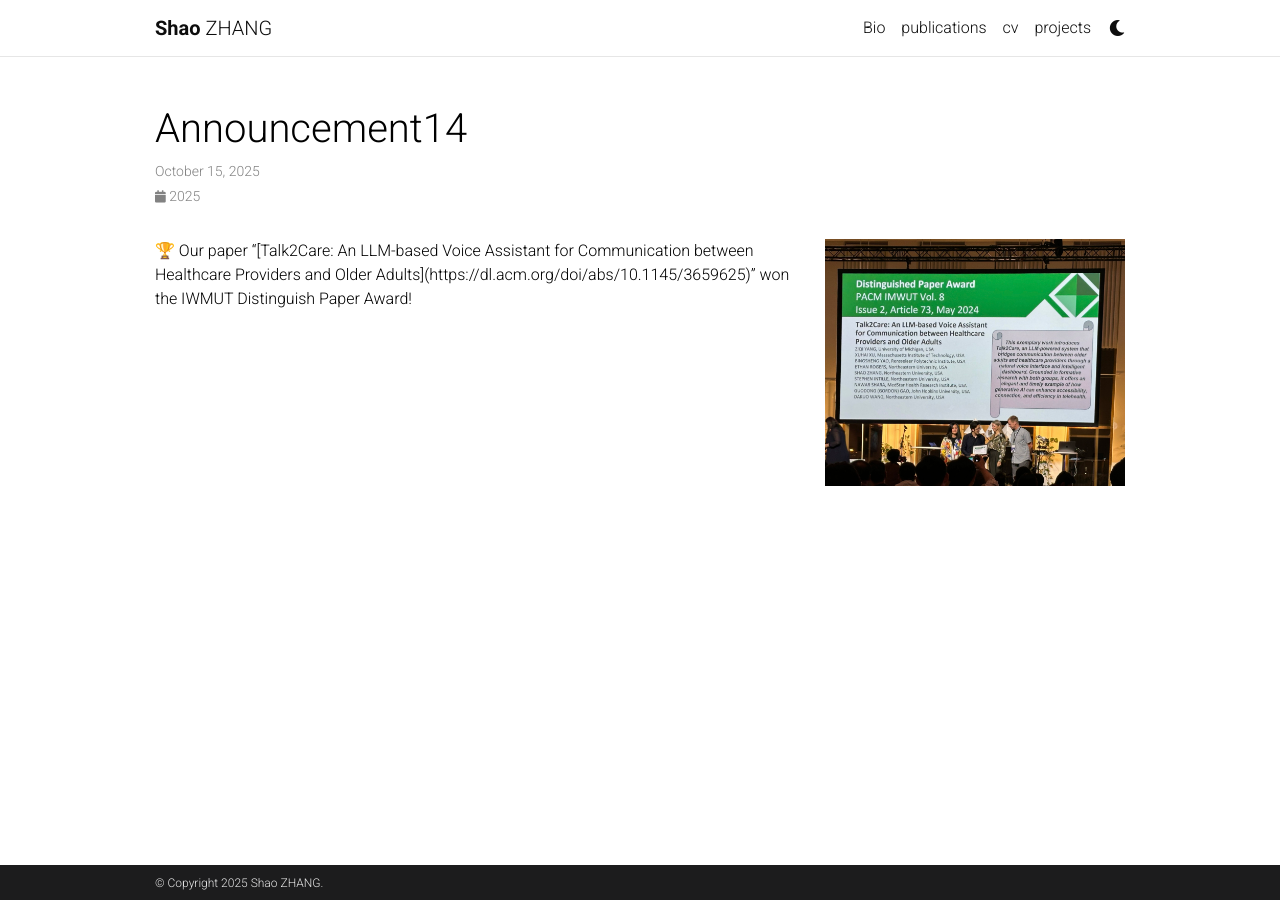
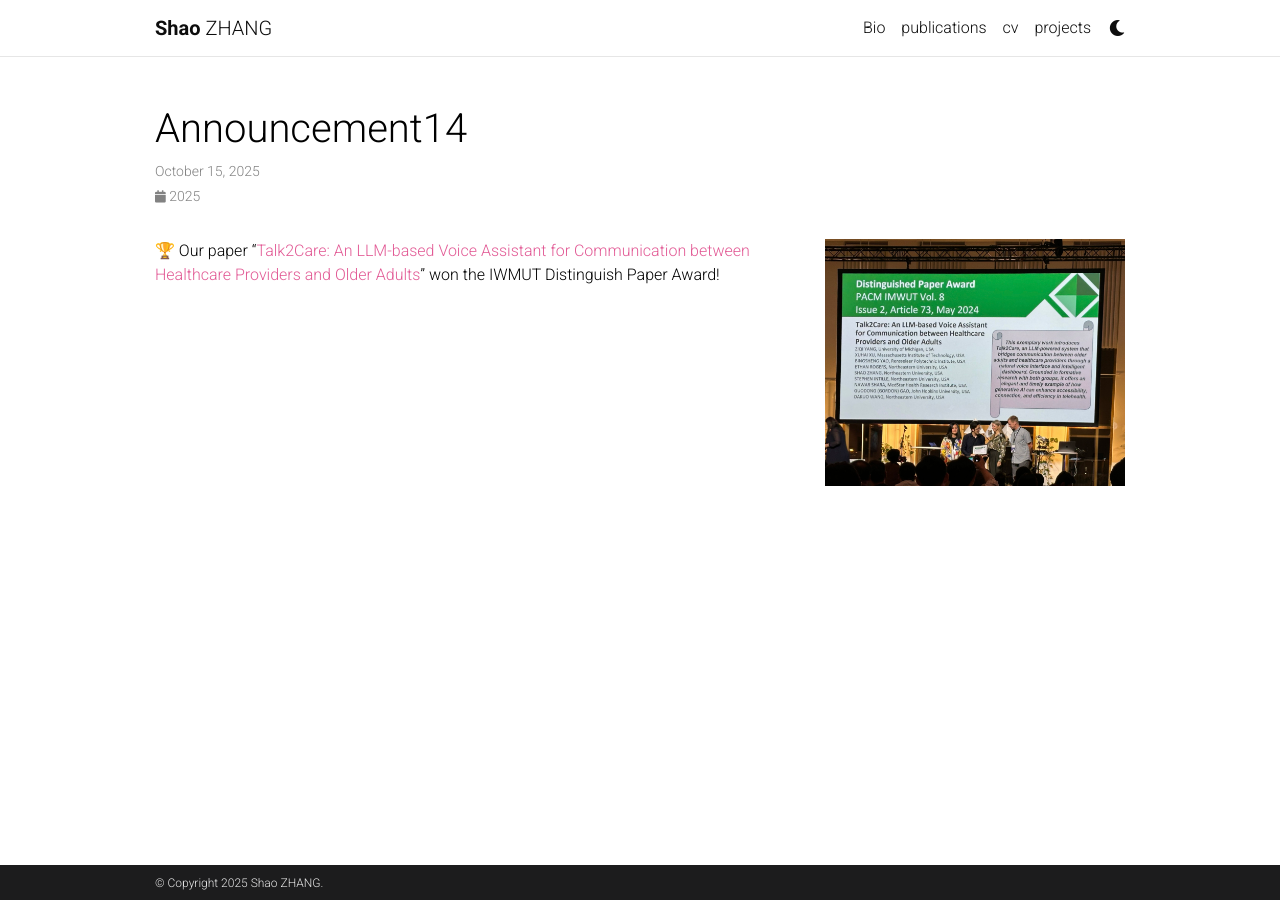
Before and after one commit to ShaoZhang0115/shaozhang_home_page, a Jekyll site: the page built from _news/announcement14.md, in a window 1280 px wide. Built offline with Jekyll 4.4.1, drawn with Linux system fonts in a browser that asks for light colours; full-size pictures stand in for the smaller copies a plugin makes; comment, search, counter and statistics services are not loaded; a style sheet for code colours, icons or effects is not loaded; some of the changed lines change nothing that is shown.

Commit message:
Update announcement14.md

```diff
--- a/_news/announcement14.md
+++ b/_news/announcement14.md
@@ -9,5 +9,5 @@
 
 <img src="/assets/img/ubicomp.jpg" width="300"
      style="float:right; margin:0 0 1rem 1rem;" alt="">
-<p>🏆 Our paper “[Talk2Care: An LLM-based Voice Assistant for Communication between Healthcare Providers and Older Adults](https://dl.acm.org/doi/abs/10.1145/3659625)” won the IWMUT Distinguish Paper Award!</p>
+<p>🏆 Our paper “<a href="https://dl.acm.org/doi/abs/10.1145/3659625">Talk2Care: An LLM-based Voice Assistant for Communication between Healthcare Providers and Older Adults</a>” won the IWMUT Distinguish Paper Award!</p>
 <div style="clear:both;"></div>
```
